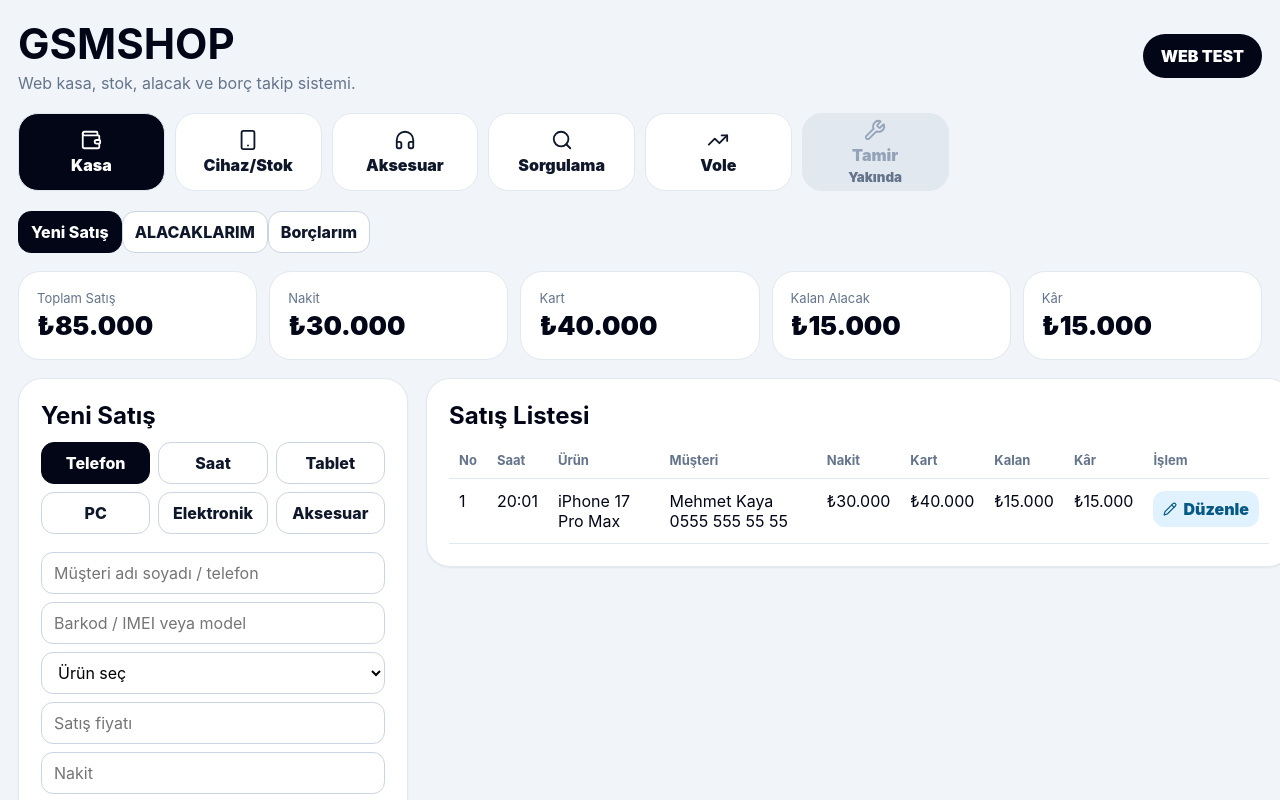
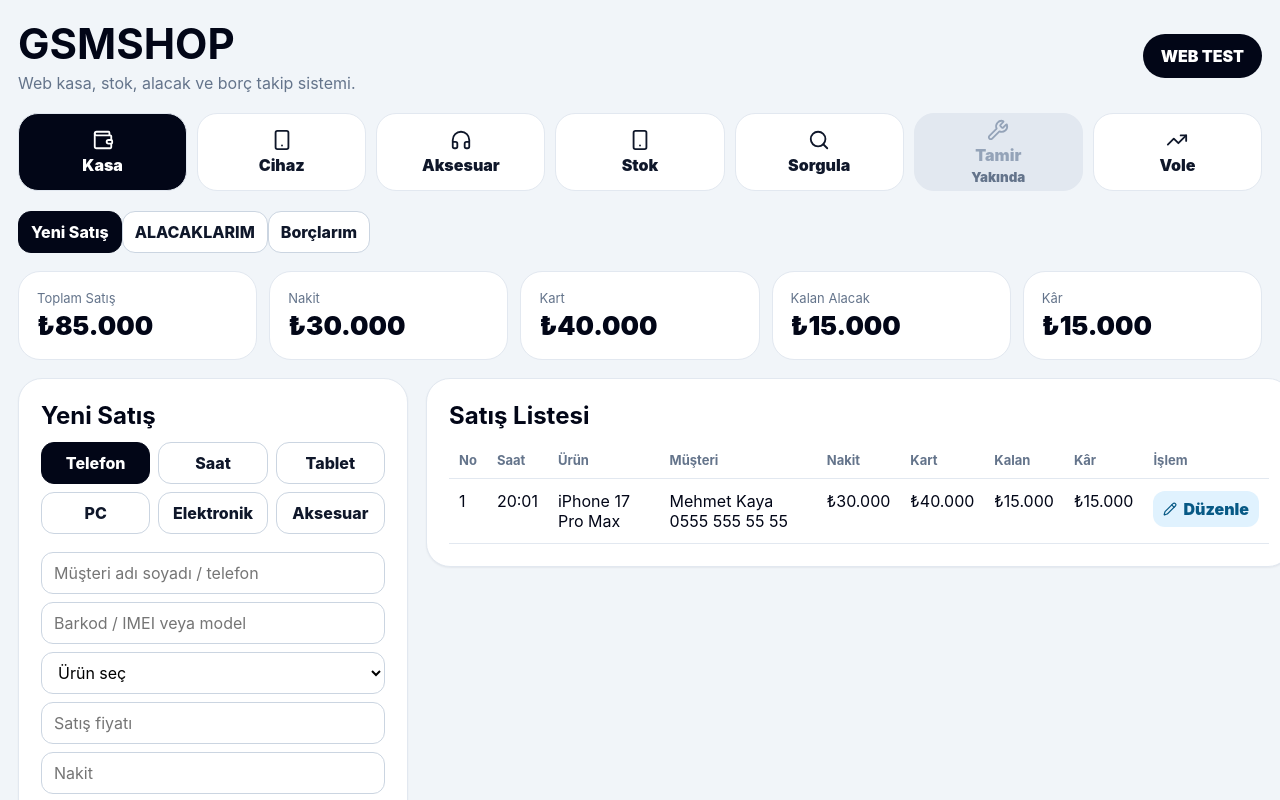
Before and after one commit to rodi65/gsmshop-web, a React (Vite) app: page / in a window 1280 px wide. Shown: the top 800 px of the page. Built offline with nearby package versions, Linux system fonts and the light colour scheme; the HTML template or start-up script is replaced by a standard one.

Commit message:
Ana menu siralamasi duzenlendi v2

```diff
--- a/src/App.jsx
+++ b/src/App.jsx
@@ -179,11 +179,12 @@ export default function App() {
         <nav className="nav-grid">
           {[
             ["kasa", "Kasa", Wallet],
-            ["cihaz", "Cihaz/Stok", Smartphone],
+            ["cihaz", "Cihaz", Smartphone],
             ["aksesuar", "Aksesuar", Headphones],
-            ["sorgu", "Sorgulama", Search],
+            ["stok", "Stok", Smartphone],
+            ["sorgu", "Sorgula", Search],
+            ["tamir", "Tamir", Wrench],
             ["vole", "Vole", TrendingUp],
-            ["tamir", "Tamir", Wrench],
           ].map(([key, label, Icon]) => (
             <button key={key} disabled={key === "tamir"} className={active === key ? "nav-btn active" : key === "tamir" ? "nav-btn disabled" : "nav-btn"} onClick={() => key !== "tamir" && setActive(key)}>
               <Icon size={22} /><span>{label}</span>{key === "tamir" && <small>Yakında</small>}
@@ -278,17 +279,6 @@ export default function App() {
           <section className="card">
             <h2>Aksesuar</h2>
             <p>Aksesuar işlemleri için ürünleri Kasa ekranında satabilir, Stok Kaydı ekranında yeni aksesuar girebilir, Stok ekranında mevcut aksesuarları görebilirsin.</p>
-          </section>
-        )}
-
-        {active === "stokKaydi" && (
-          <section className="section">
-            <div className="card">
-              <h2>Stok Kaydı</h2>
-              <p>Cihaz ve aksesuar stok girişleri buradan yapılır. Eklenen ürünler Stok bölümünde listelenir.</p>
-            </div>
-            <StockSection title="Cihaz Stok Kaydı" only="Cihaz" stock={stock} stockForm={stockForm} setStockForm={setStockForm} saveStock={saveStock} setEditingStock={setEditingStock} />
-            <StockSection title="Aksesuar Stok Kaydı" only="Aksesuar" stock={stock} stockForm={stockForm} setStockForm={setStockForm} saveStock={saveStock} setEditingStock={setEditingStock} />
           </section>
         )}
 
--- a/src/style.css
+++ b/src/style.css
@@ -14,7 +14,7 @@ small { color: #64748b; }
 .hero h1 { margin: 0; font-size: 42px; }
 .hero p { margin: 4px 0 0; color: #64748b; }
 .status-pill { background: #020617; color: white; border-radius: 999px; padding: 12px 18px; font-weight: 900; }
-.nav-grid { display: grid; grid-template-columns: repeat(8, 1fr); gap: 10px; }
+.nav-grid { display: grid; grid-template-columns: repeat(7, 1fr); gap: 10px; }
 .nav-btn { min-height: 78px; border-radius: 20px; background: white; color: #0f172a; border: 1px solid #e2e8f0; display: flex; flex-direction: column; align-items: center; justify-content: center; gap: 4px; font-weight: 900; }
 .nav-btn.active { background: #020617; color: white; }
 .nav-btn.disabled { background: #e2e8f0; color: #94a3b8; cursor: not-allowed; }
```
